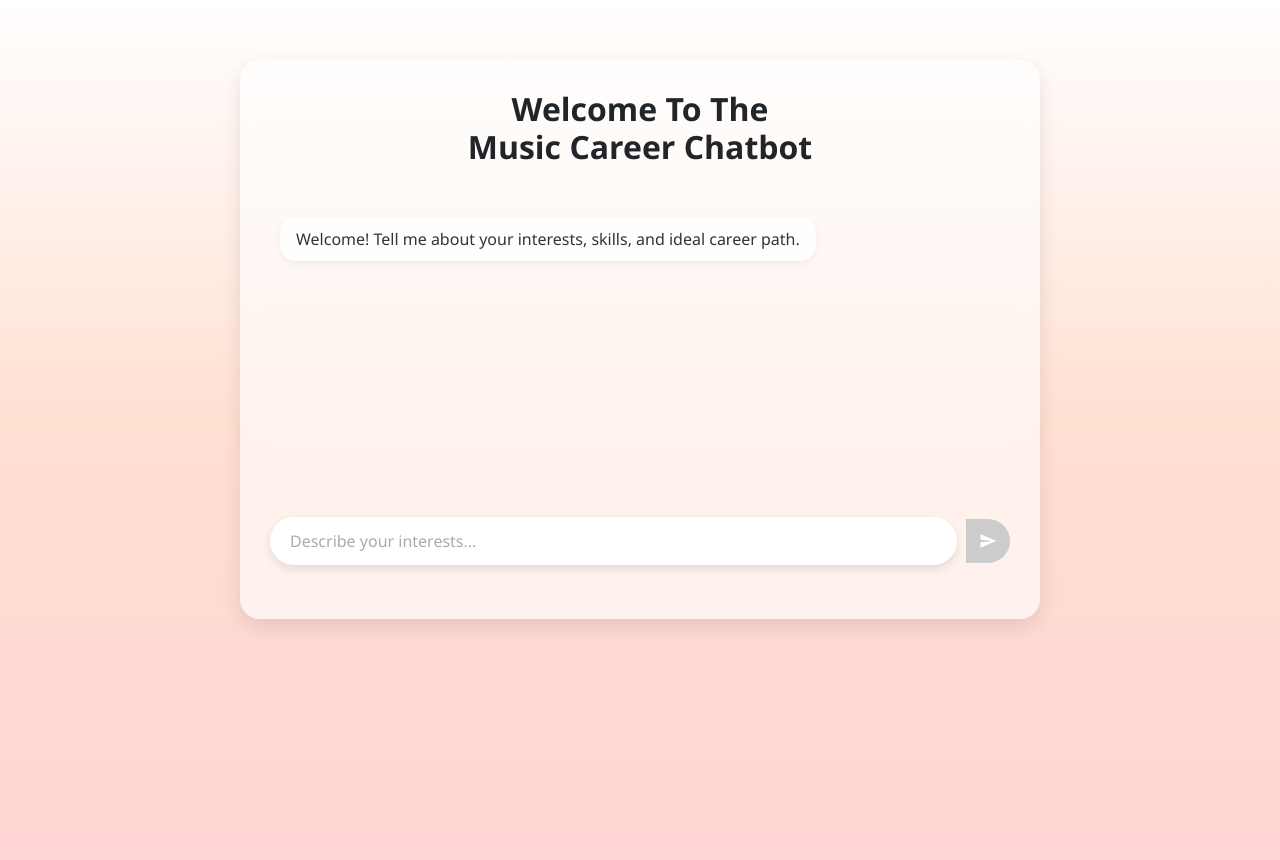
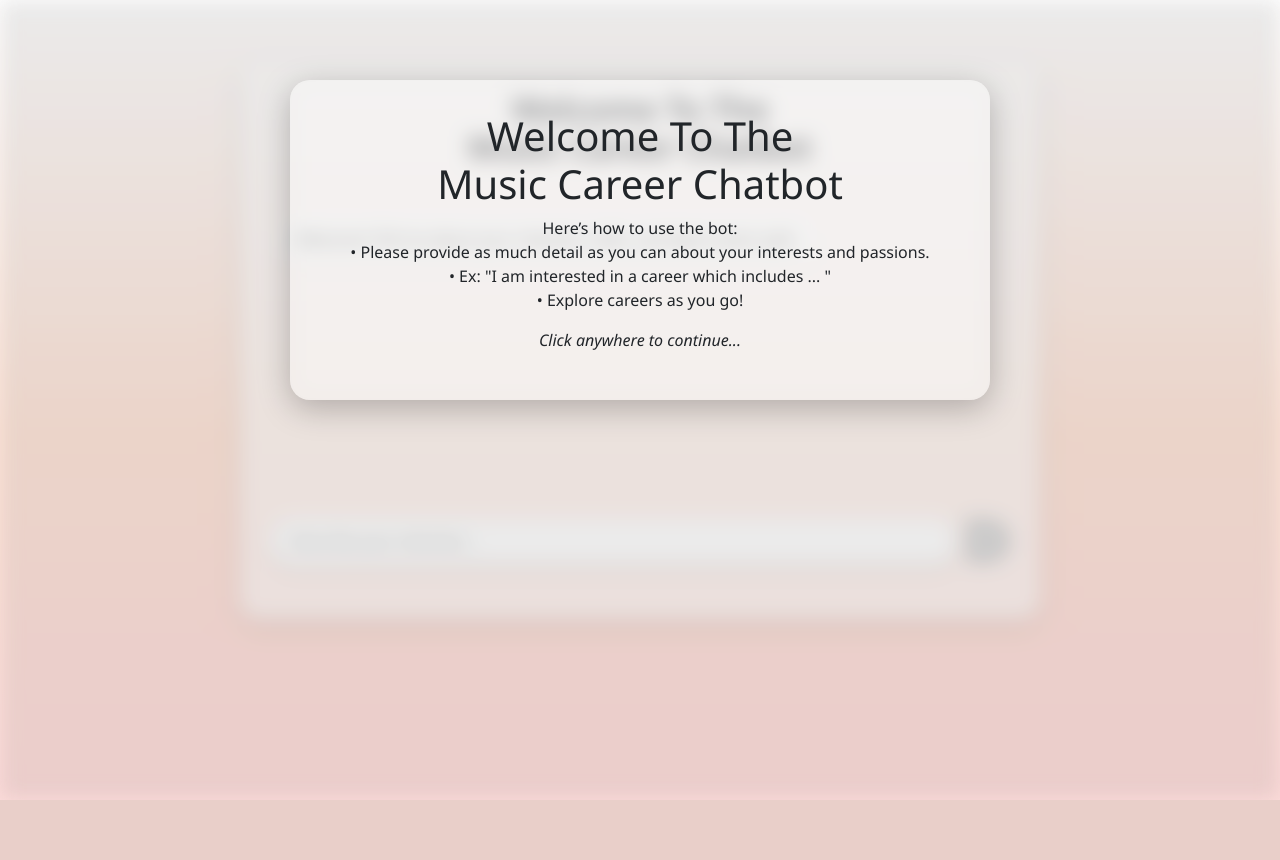
Before and after one commit to kzavitz/careerapp, a Flask app: page / in a window 1280 px wide. After the commit the page ends 800 px from the top, so only its background shows below. Run offline with Flask 3, Linux system fonts and the light colour scheme; parts of the project's set-up code (start-up, migrations or seed data) failed here and were passed over; some libraries are stand-ins or nearby versions.

Commit message:
Update index.html

```diff
--- a/templates/index.html
+++ b/templates/index.html
@@ -23,8 +23,6 @@
       box-shadow: 0 8px 20px rgba(0, 0, 0, 0.1);
     }
 
-
-
     .chat-box {
       height: 300px;
       overflow-y: auto;
@@ -44,7 +42,7 @@
 
     .user-message {
       align-self: flex-end;
-      background: rgba(255, 120, 90, 0.85); /* Darker coral-peach */
+      background: rgba(255, 120, 90, 0.85);
       color: white;
       text-align: right;
       margin-left: auto;
@@ -52,7 +50,7 @@
 
     .bot-message {
       align-self: flex-start;
-      background: rgba(255, 255, 255, 0.8); /* 80% opaque white */
+      background: rgba(255, 255, 255, 0.8);
       color: #333;
       text-align: left;
       margin-right: auto;
@@ -117,7 +115,7 @@
     .career-box a {
       text-decoration: none;
       font-weight: bold;
-      color: #d56757; /* Warm coral for links */
+      color: #d56757;
     }
 
     .career-box a:hover {
@@ -137,9 +135,65 @@
       text-align: center;
       margin-bottom: 30px;
     }
+
+    /* --- Welcome overlay styles --- */
+   .welcome-frame {
+  position: fixed;
+  top: 0; left: 0;
+  width: 100%; height: 100%;
+  display: flex;
+  align-items: flex-start;   /* top-aligned instead of center */
+  justify-content: center;
+  backdrop-filter: blur(10px) brightness(0.9);
+  background: rgba(255, 255, 255, 0.2);
+  z-index: 9999;
+  opacity: 0;
+  animation: fadeIn 0.8s forwards;
+  cursor: pointer;
+  padding-top: 10vh; /* push card down a bit from very top */
+}
+
+.welcome-content {
+  background: rgba(255, 255, 255, 0.3);
+  padding: 2rem;
+  border-radius: 20px;
+  text-align: center;
+  width: 90%;          /* responsive width */
+  max-width: 700px;    /* wider to match chat box */
+  box-shadow: 0 8px 32px rgba(0,0,0,0.25);
+  backdrop-filter: blur(12px);
+  animation: scaleIn 0.6s ease;
+}
+
+    @keyframes fadeIn {
+      to { opacity: 1; }
+    }
+    .fade-out {
+      animation: fadeOut 0.5s forwards;
+    }
+    @keyframes fadeOut {
+      to { opacity: 0; visibility: hidden; }
+    }
+
+    @keyframes scaleIn {
+      from { transform: scale(0.9); opacity: 0; }
+      to { transform: scale(1); opacity: 1; }
+    }
   </style>
 </head>
 <body>
+  <!-- Welcome overlay -->
+  <div id="welcome-frame" class="welcome-frame">
+    <div class="welcome-content">
+      <h1>Welcome To The <br>Music Career Chatbot</h1>
+      <p>Here’s how to use the bot:<br>
+         • Please provide as much detail as you can about your interests and passions.<br>
+         • Ex: "I am interested in a career which includes ... " <br>
+         • Explore careers as you go!</p>
+      <p><em>Click anywhere to continue...</em></p>
+    </div>
+  </div>
+
   <div class="chat-container d-flex flex-column">
     <h2>Welcome   To   The <br> Music Career Chatbot</h2>
     <div class="chat-box d-flex flex-column" id="chat-box">
@@ -157,6 +211,17 @@
   </div>
 
   <script>
+    // Welcome frame logic
+    document.addEventListener("DOMContentLoaded", () => {
+      const welcomeFrame = document.getElementById("welcome-frame");
+      welcomeFrame.addEventListener("click", () => {
+        welcomeFrame.classList.add("fade-out");
+        setTimeout(() => {
+          welcomeFrame.style.display = "none";
+        }, 500);
+      });
+    });
+
     function sendMessage() {
       const inputEl = document.getElementById("user-input");
       const userInput = inputEl.value.trim();
@@ -172,10 +237,17 @@
       })
       .then(response => response.json())
 .then(data => {
+  // Show keywords if they exist
+  if (data.keywords && data.keywords.length > 0) {
     chatBox.innerHTML += `<div class='bot-message'>Thanks for sharing! I noticed these keywords: ${data.keywords.join(", ")}.</div>`;
+  }
+
+  // Always show the main message
   chatBox.innerHTML += `<div class='bot-message'><strong>${data.message}</strong></div>`;
 
+  // Careers section
   document.getElementById("career-results").innerHTML = "";
+  if (data.careers && data.careers.length > 0) {
     data.careers.forEach((career, index) => {
       const id = `related-${index}`;
       document.getElementById("career-results").innerHTML += `
@@ -190,6 +262,7 @@
         </div>
       `;
     });
+  }
 
   chatBox.scrollTop = chatBox.scrollHeight;
 });
```
Lines whose indentation alone changed are shown as unchanged.
